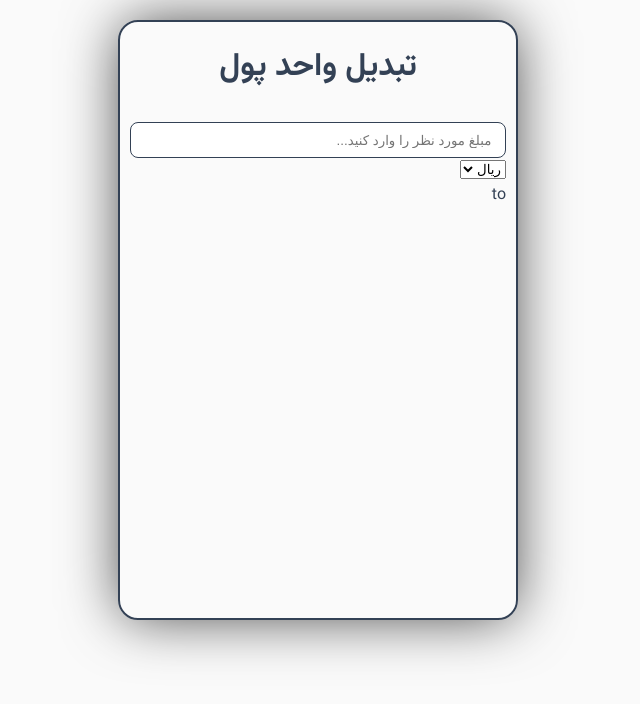
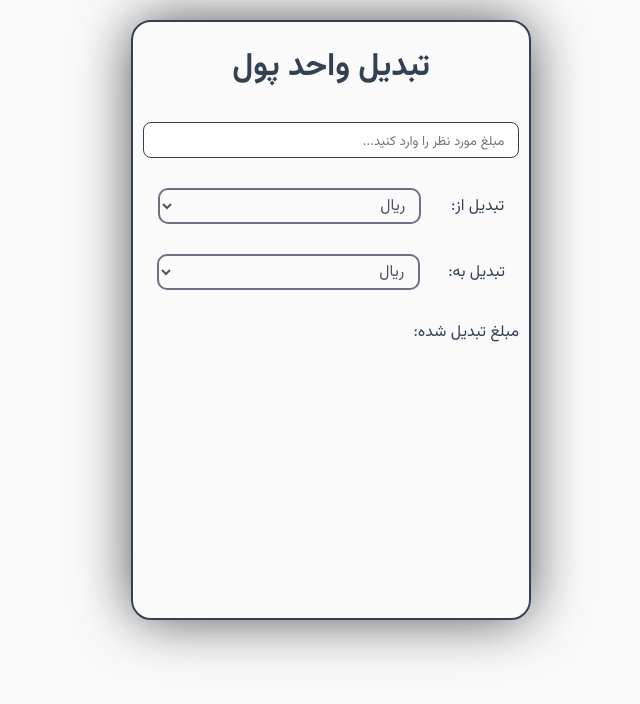
Before and after one commit to amirroohi/currency-converter, a React (Vite) app: page / in a window 1280 px wide. Shown: the top 704 px of the page, without its empty margins (367-1007 px from the left). Built offline with nearby package versions, Linux system fonts and the light colour scheme.

Commit message:
added useEffect for using dependencies and changed convertedAmount by unit changes

```diff
--- a/src/App.scss
+++ b/src/App.scss
@@ -17,12 +17,36 @@
     .currencyConverter__body{
         width: 100%;
         padding: 10px;
-        .currencyConverter__input{
+        display: flex;
+        flex-direction: column;
+        row-gap: 30px;
+        .currencyConverter__input-amount{
             width: 100%;
             height: 36px;
             border: 1px solid #334155;
             border-radius: 8px;
             padding: 10px;
+            &::placeholder{
+                font-family: "Vazir";
+            }
+        }
+        .currencyConverter__input-unit{
+            display: flex;
+            align-items: center;
+            justify-content: space-around;
+            width: 100%;
+            .currencyConverter__select{
+                font-family: "Vazir";
+                font-weight: 500;
+                font-size: 1rem;
+                background-color: #fafafa;
+                border: 2px solid #6b7280;
+                color: #4b5563;
+                border-radius: 10px;
+                width: 70%;
+                height: 36px;
+                padding: 0 10px;
+            }
         }
     }
 }
--- a/src/components/CurrencyConverterBody.jsx
+++ b/src/components/CurrencyConverterBody.jsx
@@ -1,21 +1,74 @@
-import { useState } from "react";
+import { useEffect, useState } from "react";
 
 function CurrencyConverterBody() {
-  const [amount, setAmount] = useState();
+  const [amount, setAmount] = useState("");
+  const [from, setFrom] = useState("IRR");
+  const [to, setTo] = useState("IRR");
+  const [convertedAmount, setConvertedAmount] = useState("");
   const handleAmount = (e) => {
     setAmount(e.target.value);
   };
+  const handleFrom = (e) => {
+    console.log(e.target.value);
+    setFrom(e.target.value);
+  };
+  const handleTo = (e) => {
+    console.log(e.target.value);
+    setTo(e.target.value);
+  };
+  useEffect(() => {
+    console.log(from);
+    console.log(to);
+
+    if (from === "IRR" && to === "USD") {
+      return setConvertedAmount(()=>amount / 42000);
+    } else if (from === "USD" && to === "IRR") {
+      return setConvertedAmount(()=>amount * 42000);
+    } else if (from === to) {
+      return setConvertedAmount(amount);
+    }else{
+      setConvertedAmount("error")
+    }
+  }, [amount, from, to]);
 
   return (
     <main className="currencyConverter__body">
-      <input className="currencyConverter__input" type="number" value={amount} onChange={handleAmount} placeholder=" مبلغ مورد نظر را وارد کنید..." />
-      <div >
-        <select name="from" id="from">
+      <input
+        className="currencyConverter__input-amount"
+        type="text"
+        value={amount}
+        onChange={handleAmount}
+        placeholder=" مبلغ مورد نظر را وارد کنید..."
+      />
+      <div className="currencyConverter__input-unit">
+        <label htmlFor="from">تبدیل از:</label>
+        <select
+          className="currencyConverter__select"
+          name="from"
+          id="from"
+          onChange={handleFrom}
+          value={from}
+        >
           <option value="IRR">ریال</option>
           <option value="USD">دلار</option>
         </select>
       </div>
-      <div>to</div>
+      <div className="currencyConverter__input-unit">
+        <label htmlFor="to">تبدیل به:</label>
+        <select
+          className="currencyConverter__select"
+          name="to"
+          id="to"
+          onChange={handleTo}
+          value={to}
+        >
+          <option value="IRR">ریال</option>
+          <option value="USD">دلار</option>
+        </select>
+      </div>
+      <div className="currencyConverter__result">
+        مبلغ تبدیل شده: {convertedAmount}
+      </div>
     </main>
   );
 }
--- /dev/null
+++ b/ui/SelectInput.jsx
@@ -0,0 +1,6 @@
+function SelectInput() {
+  return (
+    <div>SelectInput</div>
+  )
+}
+export default SelectInput
```
